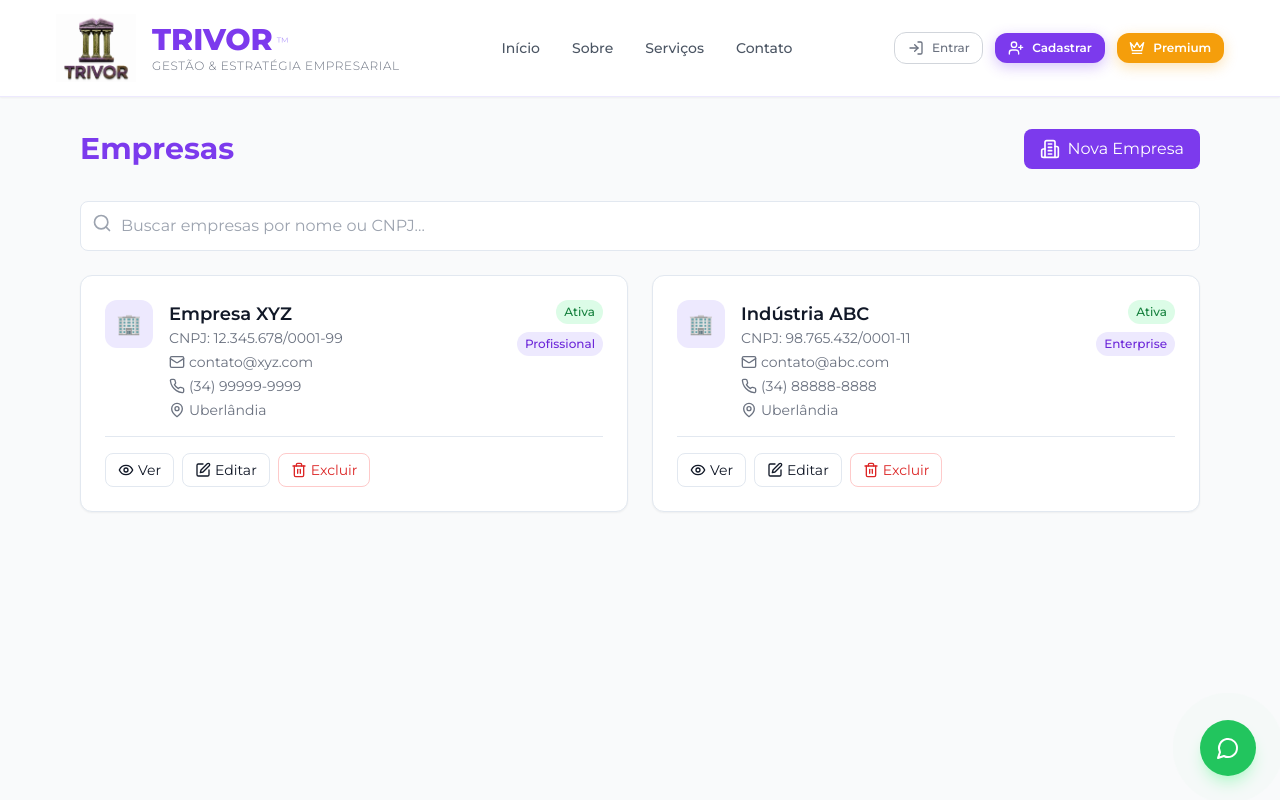
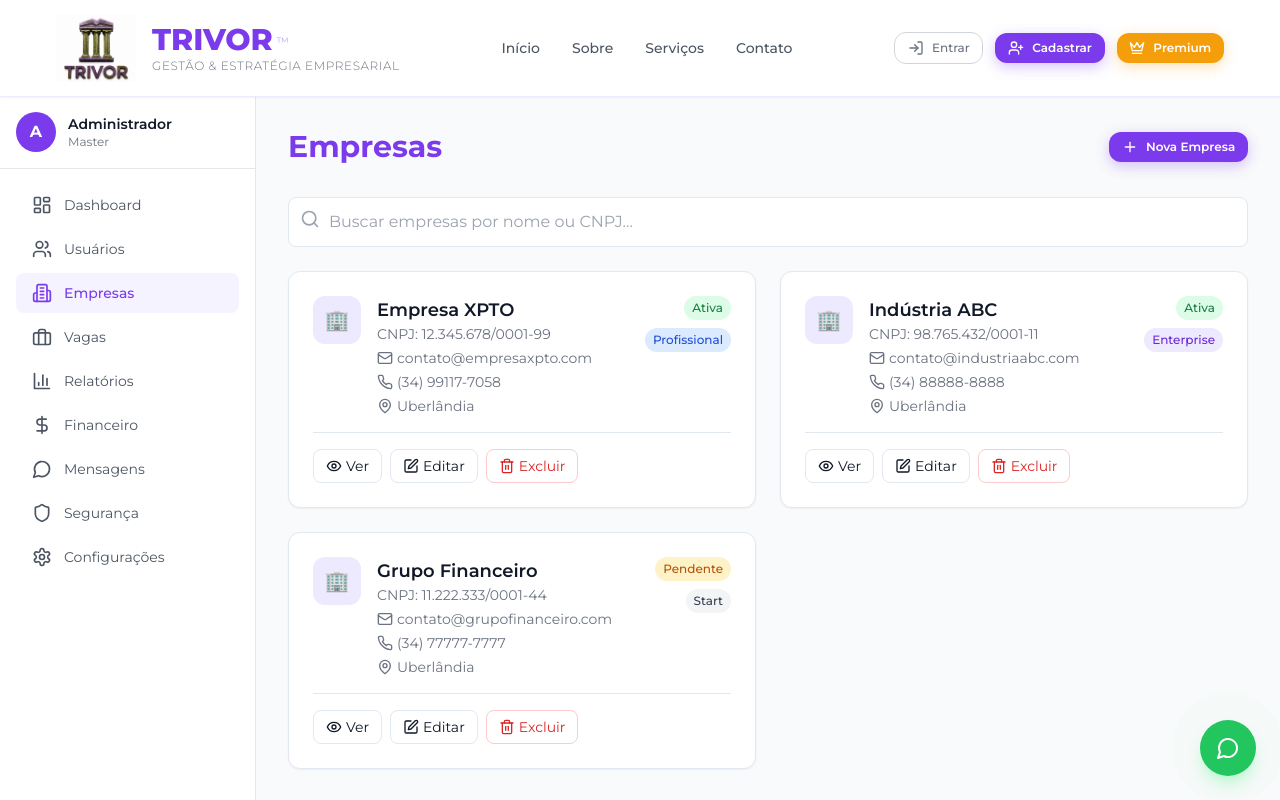
Before and after one commit to trivoroficial/consult_recruit, a Next.js app: page /admin/empresas in a window 1280 px wide. Shown: the top 800 px of the page. Built offline with nearby package versions, Linux system fonts and the light colour scheme.

Commit message:
Refactor empresas data structure and UI components

```diff
--- a/src/app/(dashboard)/admin/empresas/page.tsx
+++ b/src/app/(dashboard)/admin/empresas/page.tsx
@@ -1,43 +1,28 @@
 'use client'
 
+import { SidebarAdmin } from '@/components/layout/SidebarAdmin'
+import { Search, Building2, Mail, Phone, MapPin, MoreVertical, Eye, Edit, Trash2, Plus } from 'lucide-react'
 import { useState } from 'react'
-import { Search, Building2, Mail, Phone, MapPin, MoreVertical, Eye, Edit, Trash2 } from 'lucide-react'
 
 const empresas = [
-  {
-    id: 1,
-    nome: 'Empresa XYZ',
-    cnpj: '12.345.678/0001-99',
-    email: 'contato@xyz.com',
-    telefone: '(34) 99999-9999',
-    cidade: 'Uberlândia',
-    status: 'Ativa',
-    planos: 'Profissional'
-  },
-  {
-    id: 2,
-    nome: 'Indústria ABC',
-    cnpj: '98.765.432/0001-11',
-    email: 'contato@abc.com',
-    telefone: '(34) 88888-8888',
-    cidade: 'Uberlândia',
-    status: 'Ativa',
-    planos: 'Enterprise'
-  }
+  { id: 1, nome: 'Empresa XPTO', cnpj: '12.345.678/0001-99', email: 'contato@empresaxpto.com', telefone: '(34) 99117-7058', cidade: 'Uberlândia', status: 'Ativa', plano: 'Profissional' },
+  { id: 2, nome: 'Indústria ABC', cnpj: '98.765.432/0001-11', email: 'contato@industriaabc.com', telefone: '(34) 88888-8888', cidade: 'Uberlândia', status: 'Ativa', plano: 'Enterprise' },
+  { id: 3, nome: 'Grupo Financeiro', cnpj: '11.222.333/0001-44', email: 'contato@grupofinanceiro.com', telefone: '(34) 77777-7777', cidade: 'Uberlândia', status: 'Pendente', plano: 'Start' },
 ]
 
 export default function AdminEmpresas() {
   const [busca, setBusca] = useState('')
 
   return (
-    <div className="min-h-screen bg-gray-50 py-8">
-      <div className="container mx-auto px-4 max-w-6xl">
+    <div className="flex min-h-screen bg-gray-50">
+      <SidebarAdmin />
+      <div className="flex-1 ml-64 p-8">
         <div className="flex items-center justify-between mb-8">
           <h1 className="text-3xl font-bold">
             <span className="text-purple-600">Empresas</span>
           </h1>
-          <button className="flex items-center gap-2 py-2 px-4 bg-purple-600 text-white rounded-lg hover:bg-purple-700 transition">
-            <Building2 className="h-5 w-5" />
+          <button className="btn-primary btn-sm flex items-center gap-2">
+            <Plus className="h-4 w-4" />
             Nova Empresa
           </button>
         </div>
@@ -73,12 +58,16 @@ export default function AdminEmpresas() {
                 </div>
                 <div className="flex flex-col items-end gap-2">
                   <span className={`px-2 py-1 rounded-full text-xs font-medium ${
-                    empresa.status === 'Ativa' ? 'bg-green-100 text-green-700' : 'bg-red-100 text-red-700'
+                    empresa.status === 'Ativa' ? 'bg-green-100 text-green-700' : 'bg-yellow-100 text-yellow-700'
                   }`}>
                     {empresa.status}
                   </span>
-                  <span className="px-2 py-1 bg-purple-100 text-purple-700 rounded-full text-xs font-medium">
-                    {empresa.planos}
+                  <span className={`px-2 py-1 rounded-full text-xs font-medium ${
+                    empresa.plano === 'Enterprise' ? 'bg-purple-100 text-purple-700' :
+                    empresa.plano === 'Profissional' ? 'bg-blue-100 text-blue-700' :
+                    'bg-gray-100 text-gray-700'
+                  }`}>
+                    {empresa.plano}
                   </span>
                 </div>
               </div>
```
